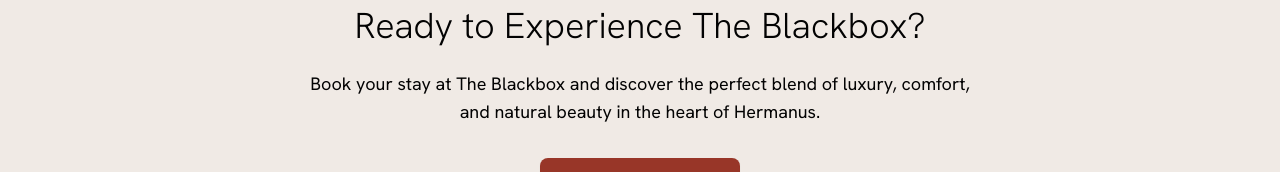
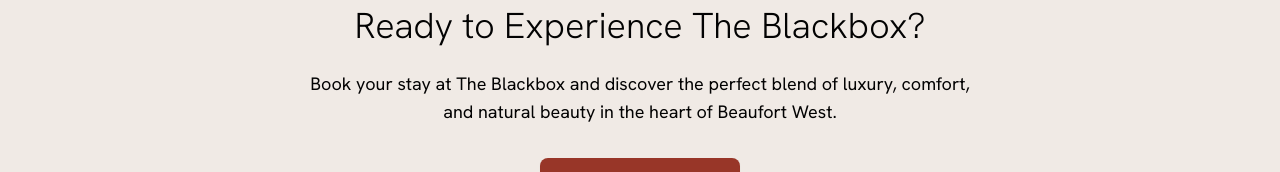
Before and after one commit to MbeleLebohang-uct/thebreakpoint, a Next.js app: page /villas/blackbox in a window 1280 px wide. Shown: the part 3269-3441 px from the top of the page. Built offline with nearby package versions, Linux system fonts and the light colour scheme; no server answers.

Commit message:
text fix

```diff
--- a/src/app/layout.tsx
+++ b/src/app/layout.tsx
@@ -44,7 +44,7 @@
     siteName: 'The Breakpoint',
     images: [
       {
-        url: '/area/hermanus-aerial.jpg',
+        url: '/area/location-pin.jpg',
         width: 1200,
         height: 630,
         alt: 'The Breakpoint - Accommodation in Beaufort West, Karoo',
@@ -60,7 +60,7 @@
     title: 'The Breakpoint - Accommodation in Beaufort West, Karoo',
     description:
       'Experience comfortable accommodation at The Breakpoint Guest House in Beaufort West, Karoo, Western Cape, South Africa. Just 6km from the Karoo National Park.',
-    images: ['/area/hermanus-aerial.jpg'],
+    images: ['/area/location-pin.jpg'],
     creator: '@thebreakpointguesthouse',
   },
 
--- a/src/app/page.tsx
+++ b/src/app/page.tsx
@@ -11,7 +11,7 @@
     'Discover comfortable accommodation at The Breakpoint Guest House in Beaufort West, Karoo, Western Cape, South Africa. Just 6km from the Karoo National Park.',
   keywords: [
     'The Breakpoint',
-    'luxury accommodation Hermanus',
+    'Comfortable accommodation Beaufort West',
     'Beaufort West accommodation',
     'Karoo National Park',
     'Western Cape accommodation',
--- a/src/components/villa-page.tsx
+++ b/src/components/villa-page.tsx
@@ -221,7 +221,7 @@
             {villaSlug === 'mignon'
               ? 'an intimate sanctuary where luxury meets tranquility'
               : 'the perfect blend of luxury, comfort, and natural beauty'}{' '}
-            in the heart of Hermanus.
+            in the heart of Beaufort West.
           </p>
           <div className='flex flex-col items-center justify-center gap-4 sm:flex-row'>
             <Button asChild size='lg' className='md:min-w-[200px] px-8 py-6 text-lg'>
```
Also changed, not shown: 1 other file (tests, documents, lock files or other folders).
